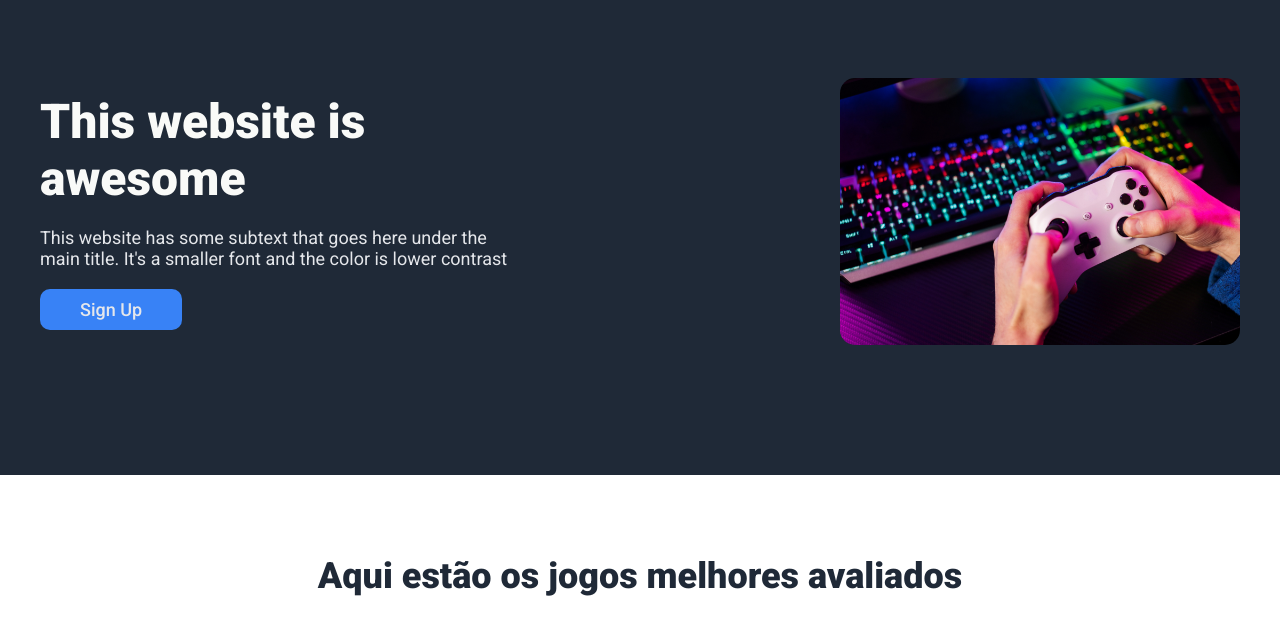
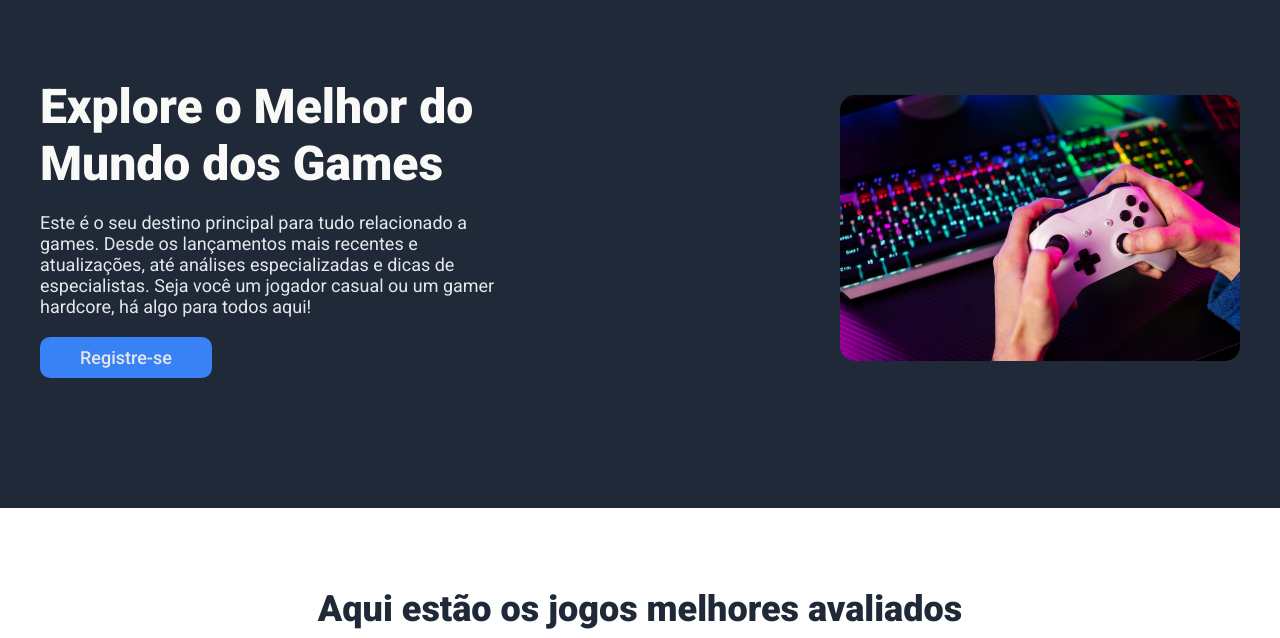
Before and after one commit to jguilhermepaiva/odin-LP, a plain HTML site: page index.html in a window 1280 px wide. Shown: the part 162-800 px from the top of the page. Drawn offline with Linux system fonts and the light colour scheme.

Commit message:
Add main text in PT

```diff
--- a/index.html
+++ b/index.html
@@ -24,12 +24,13 @@
       </div>
       <div class="first-content">
         <div class="first-content-div">
-          <h1>This website is awesome</h1>
+          <h1>Explore o Melhor do Mundo dos Games</h1>
           <p class="hero-secondary-text">
-            This website has some subtext that goes here under the main title. It's a smaller font and the color is
-            lower contrast
+            Este é o seu destino principal para tudo relacionado a games. Desde os lançamentos mais recentes e
+            atualizações, até análises especializadas e dicas de especialistas. Seja você um jogador casual ou um gamer hardcore, há
+            algo para todos aqui!
           </p>
-          <button class="hero-button" href="#">Sign Up</button>
+          <button class="hero-button" href="#">Registre-se</button>
         </div>
         <img src="./images/game.jpg" width="400px" />
       </div>
@@ -39,9 +40,7 @@
       <div class="info-cards">
         <div>
           <img src="./images/reddead.jpg" width="200" height="200" />
-          <p>
-            Um épico no Velho Oeste, onde você vive como um fora-da-lei enfrentando um mundo em mudança.
-          </p>
+          <p>Um épico no Velho Oeste, onde você vive como um fora-da-lei enfrentando um mundo em mudança.</p>
         </div>
 
         <div>
@@ -52,14 +51,13 @@
         </div>
         <div>
           <img src="./images/thewitcher.avif" width="200" height="200" />
-          <p>
-            Um RPG de fantasia onde suas decisões como Geralt moldam um vasto mundo cheio de monstros e mistérios.
-          </p>
+          <p>Um RPG de fantasia onde suas decisões como Geralt moldam um vasto mundo cheio de monstros e mistérios.</p>
         </div>
         <div>
           <img src="./images/darksouls.jpg" width="200" height="200" />
           <p>
-            Um RPG de ação conhecido por sua dificuldade, onde você enfrenta inimigos mortais em um mundo sombrio e desolado.
+            Um RPG de ação conhecido por sua dificuldade, onde você enfrenta inimigos mortais em um mundo sombrio e
+            desolado.
           </p>
         </div>
       </div>
```
